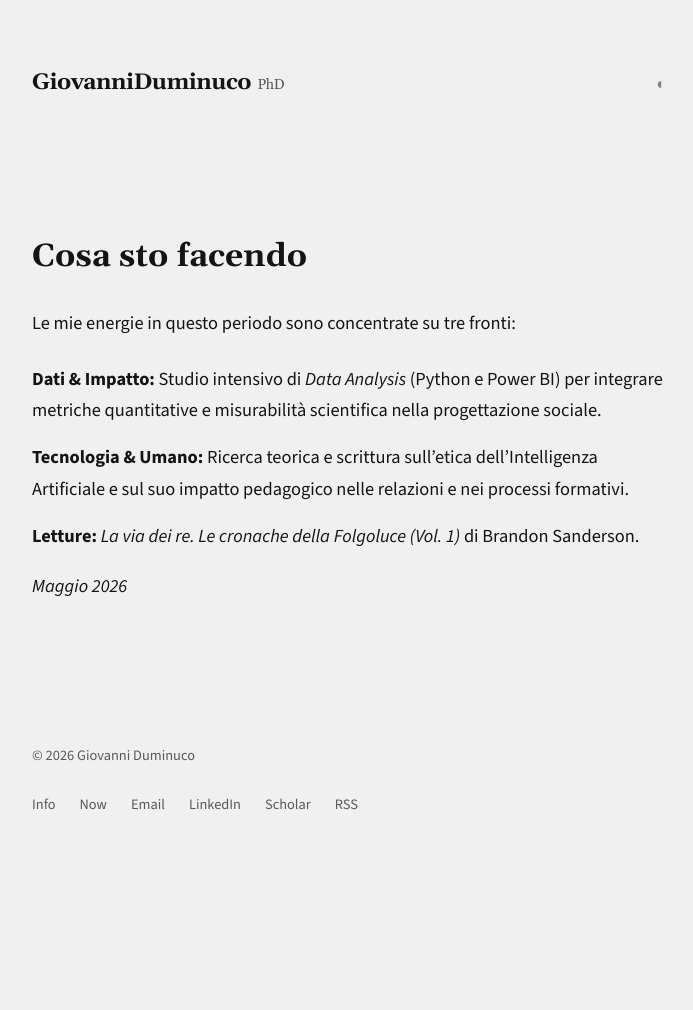
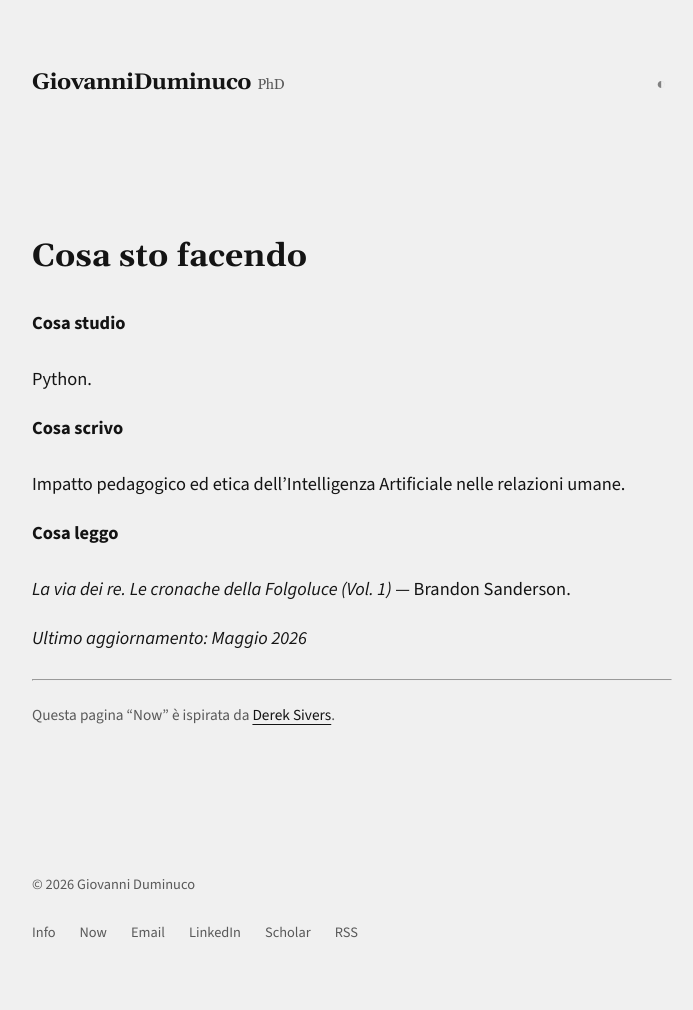
Before and after one commit to dumgio/dumgio.github.io, a Jekyll site: the page built from now.md, in a window 1280 px wide. Shown: the whole page, without its empty margins (128-821 px from the left). Built offline with Jekyll 4.4.1, drawn with Linux system fonts in a browser that asks for light colours; comment, search, counter and statistics services are not loaded; before the commit the page ends 900 px from its top, so only the background shows below that.

Commit message:
Update now.md

```diff
--- a/now.md
+++ b/now.md
@@ -6,10 +6,17 @@ permalink: /now/
 
 ## Cosa sto facendo
 
-Le mie energie in questo periodo sono concentrate su tre fronti:
+**Cosa studio**
+* Python.
 
-* **Dati & Impatto:** Studio intensivo di *Data Analysis* (Python e Power BI) per integrare metriche quantitative e misurabilità scientifica nella progettazione sociale.
-* **Tecnologia & Umano:** Ricerca teorica e scrittura sull'etica dell'Intelligenza Artificiale e sul suo impatto pedagogico nelle relazioni e nei processi formativi.
-* **Letture:** *La via dei re. Le cronache della Folgoluce (Vol. 1)* di Brandon Sanderson.
+**Cosa scrivo**
+* Impatto pedagogico ed etica dell'Intelligenza Artificiale nelle relazioni umane.
 
-_Maggio 2026_
+**Cosa leggo**
+* *La via dei re. Le cronache della Folgoluce (Vol. 1)* — Brandon Sanderson.
+
+_Ultimo aggiornamento: Maggio 2026_
+
+---
+
+<small style="color: var(--copyright-color, gray);">Questa pagina "Now" è ispirata da <a href="https://sive.rs/" target="_blank" rel="noopener">Derek Sivers</a>.</small>
```
